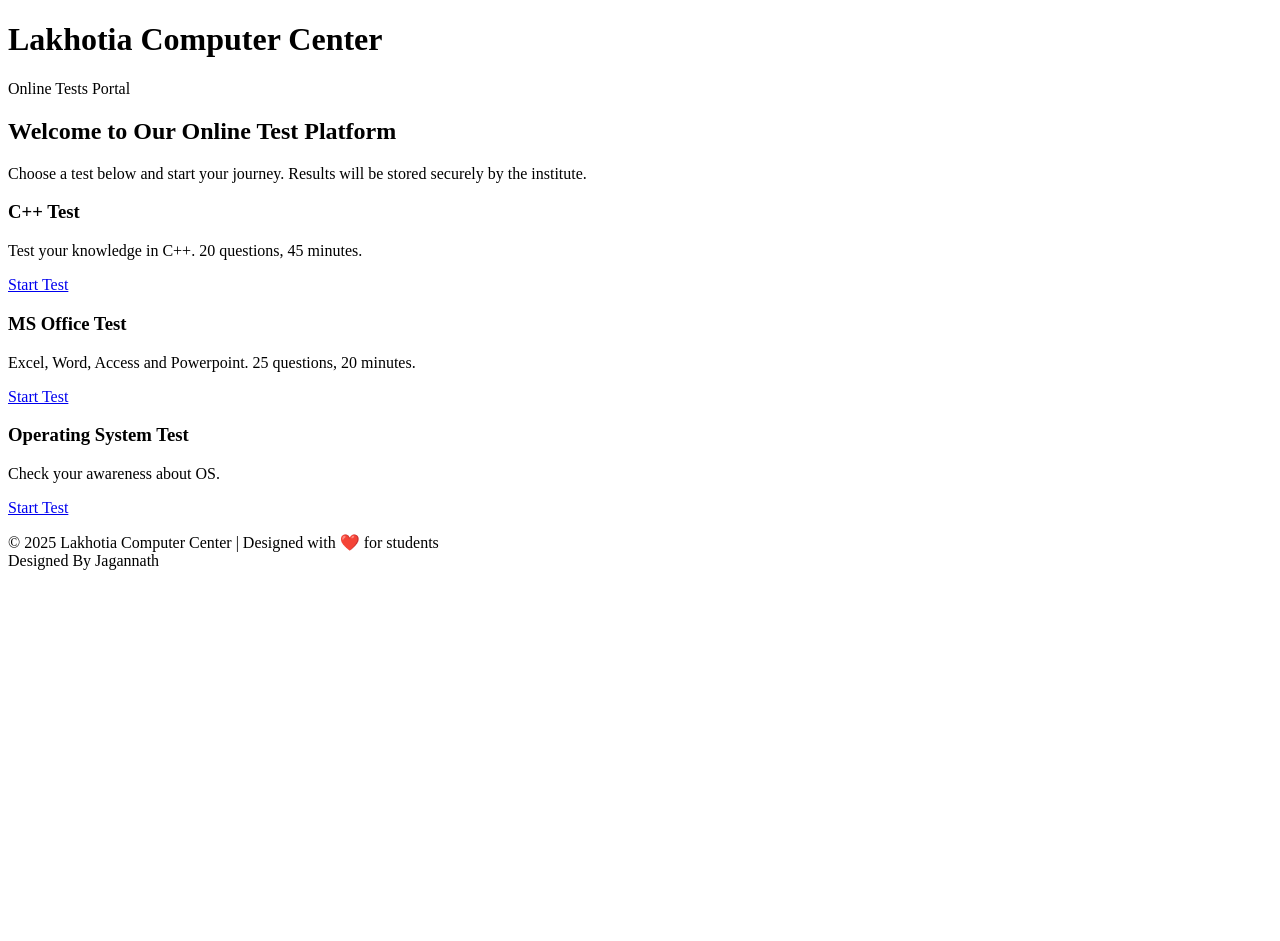
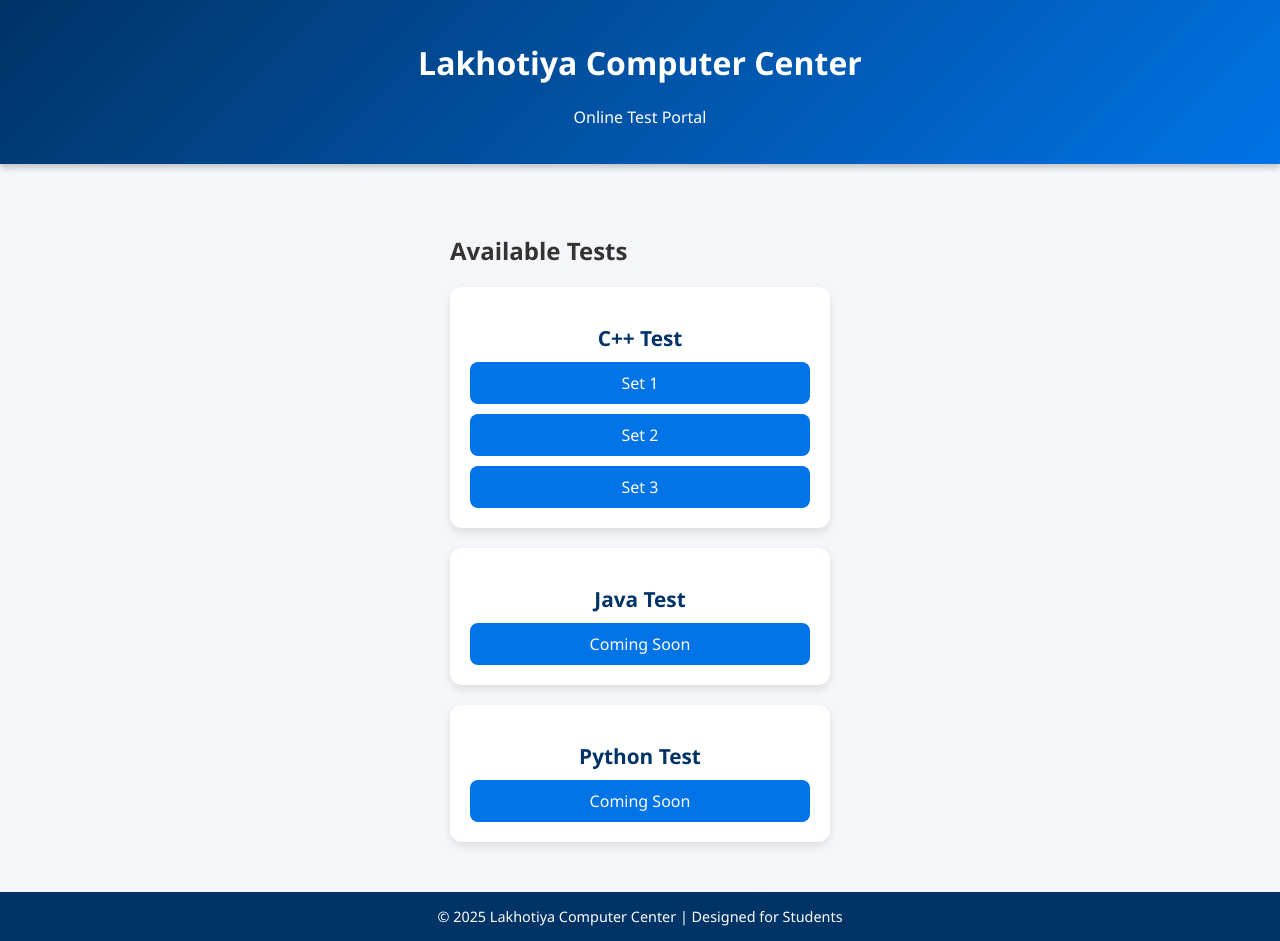
Before and after one commit to lccjamtara/onlinetest, a plain HTML site: page index.html in a window 1280 px wide. Before the commit the page ends 800 px from the top, so only its background shows below. Drawn offline with Linux system fonts and the light colour scheme.

Commit message:
Update index.html

```diff
--- a/index.html
+++ b/index.html
@@ -3,56 +3,123 @@
 <head>
   <meta charset="UTF-8">
   <meta name="viewport" content="width=device-width, initial-scale=1.0">
-    <title>LCC Online Tests</title>
-    <link rel="stylesheet" href="style.css">
+  <title>Lakhotiya Computer Center | Online Tests</title>
+  <style>
+    html, body {
+      height: 100%;
+      margin: 0;
+      display: flex;
+      flex-direction: column;
+    }
+    body {
+      font-family: 'Segoe UI', Tahoma, Geneva, Verdana, sans-serif;
+      background: #f4f6f9;
+      color: #333;
+    }
+    header {
+      background: linear-gradient(135deg, #003366, #0073e6);
+      color: #fff;
+      padding: 20px;
+      text-align: center;
+      box-shadow: 0 4px 6px rgba(0,0,0,0.2);
+    }
+    main {
+      flex: 1;
+      max-width: 1000px;
+      margin: 30px auto;
+      padding: 20px;
+    }
+    .test-list {
+      display: grid;
+      grid-template-columns: repeat(auto-fit, minmax(380px, 1fr));
+      gap: 20px;
+    }
+    .test-card {
+      background: #fff;
+      border-radius: 12px;
+      padding: 20px;
+      box-shadow: 0 4px 8px rgba(0,0,0,0.1);
+      transition: transform 0.2s ease, box-shadow 0.2s ease;
+    }
+    .test-card:hover {
+      transform: translateY(-5px);
+      box-shadow: 0 8px 16px rgba(0,0,0,0.2);
+    }
+    .test-card h2 {
+      font-size: 1.3rem;
+      margin-bottom: 10px;
+      color: #003366;
+      text-align: center;
+    }
+    .set-list {
+      margin-top: 10px;
+      display: flex;
+      flex-direction: column;
+      gap: 10px;
+    }
+    .set-list a {
+      display: block;
+      background: #0073e6;
+      color: #fff;
+      text-align: center;
+      padding: 10px;
+      border-radius: 8px;
+      text-decoration: none;
+      font-weight: 500;
+      transition: background 0.3s;
+    }
+    .set-list a:hover {
+      background: #005bb5;
+    }
+    footer {
+      margin-top: auto;
+      padding: 15px;
+      text-align: center;
+      background: #003366;
+      color: #fff;
+      font-size: 0.9rem;
+    }
+  </style>
 </head>
 <body>
-
-    <!-- HEADER -->
   <header>
-        <div class="container">
-            <h1>Lakhotia Computer Center</h1>
-            <p>Online Tests Portal</p>
-        </div>
+    <h1>Lakhotiya Computer Center</h1>
+    <p>Online Test Portal</p>
   </header>
 
-    <!-- HERO SECTION -->
-    <section class="hero">
-        <div class="container">
-            <h2>Welcome to Our Online Test Platform</h2>
-            <p>Choose a test below and start your journey. Results will be stored securely by the institute.</p>
+  <main>
+    <h2>Available Tests</h2>
+    <div class="test-list">
+      <!-- C++ Test -->
+      <div class="test-card">
+        <h2>C++ Test</h2>
+        <div class="set-list">
+          <a href="test.html?title=C++%20Set%201&link=https://forms.gle/TUE32KzqDALJq4cs5">Set 1</a>
+          <a href="test.html?title=C++%20Set%202&link=https://forms.gle/8JAFPpMcy57x5PH28">Set 2</a>
+          <a href="test.html?title=C++%20Set%203&link=https://forms.gle/uNduVguYn4D3KcEx5">Set 3</a>
         </div>
-    </section>
-
-    <!-- TEST SECTIONS -->
-    <section class="tests">
-        <div class="container">
-
-            <div class="test-card">
-                <h3>C++ Test</h3>
-                <p>Test your knowledge in C++. 20 questions, 45 minutes.</p>
-                <a href="https://forms.gle/yourformlink1" target="_blank" class="btn">Start Test</a>
       </div>
 
+      <!-- Java Test -->
       <div class="test-card">
-                <h3>MS Office Test</h3>
-                <p>Excel, Word, Access and Powerpoint. 25 questions, 20 minutes.</p>
-                <a href="https://forms.gle/yourformlink2" target="_blank" class="btn">Start Test</a>
+        <h2>Java Test</h2>
+        <div class="set-list">
+          <a href="#">Coming Soon</a>
+        </div>
       </div>
 
+      <!-- Python Test -->
       <div class="test-card">
-                <h3>Operating System Test</h3>
-                <p>Check your awareness about OS.</p>
-                <a href="https://forms.gle/yourformlink3" target="_blank" class="btn">Start Test</a>
+        <h2>Python Test</h2>
+        <div class="set-list">
+          <a href="#">Coming Soon</a>
         </div>
+      </div>
+    </div>
+  </main>
 
-        </div>
-    </section>
-
-    <!-- FOOTER -->
   <footer>
-        <p>© 2025 Lakhotia Computer Center | Designed with ❤️ for students <br>Designed By Jagannath</p>
+    © 2025 Lakhotiya Computer Center | Designed for Students
   </footer>
-
 </body>
 </html>
```
Lines whose indentation alone changed are shown as unchanged.
